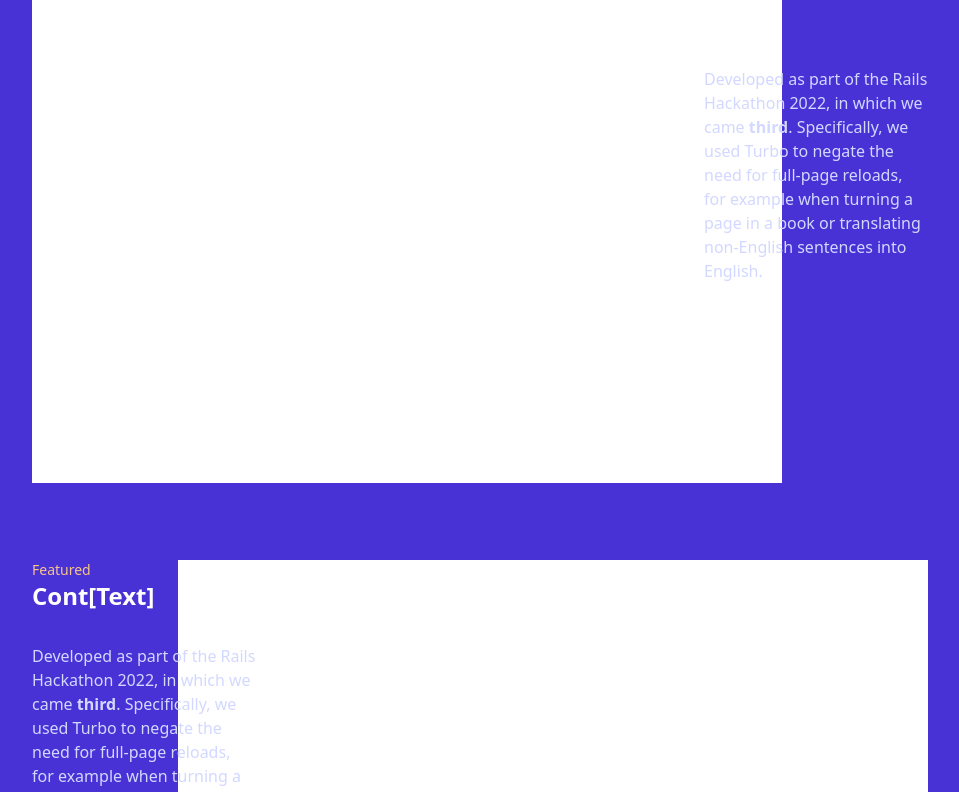
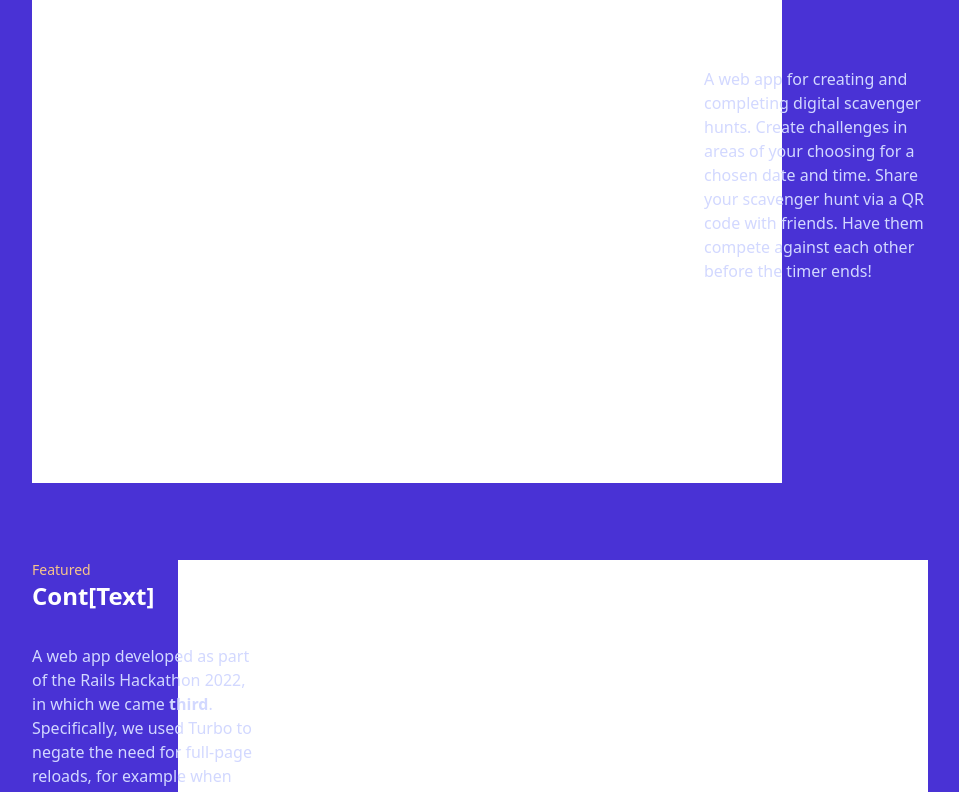
Before and after one commit to adrianHards/adrianhards.github.io, a React (Create React App) app: page / in a window 1280 px wide. Shown: the part 1866-2658 px from the top of the page, without its empty margins (160-1119 px from the left). Built offline with nearby package versions, Linux system fonts and the light colour scheme; a web font is replaced by a local one.

Commit message:
add description to first project

```diff
--- a/src/components/ProjectOne.js
+++ b/src/components/ProjectOne.js
@@ -42,7 +42,6 @@ function ProjectOne() {
             <div class="col-span-1">
               <motion.div variants={fadeIn} class="col-span-1">
                 <div class="float-right">
-                  <div class="text-left">
                   <div class="header text-[#d2d8ff] font-light">
                     <div class="text-[#F7C58A] text-sm">
                       Featured
@@ -51,9 +50,9 @@ function ProjectOne() {
                       Trace
                     </div>
                     <div>
-                          Developed as part of the <span class="hover:text-[#F7C58A] link-underline"><a href="https://railshackathon.com/">Rails Hackathon 2022</a></span>, in which we came <span class="font-semibold">third</span>.
-                          Specifically, we used Turbo to negate the need for full-page reloads, for example when turning a page in a book or translating non-English sentences into English.
-                        </div>
+                      A web app for creating and completing digital scavenger hunts. Create challenges in
+                      areas of your choosing for a chosen date and time. Share your scavenger hunt via a QR code with friends.
+                      Have them compete against each other before the timer ends!
                     </div>
                   </div>
                 </div>
--- a/src/components/ProjectTwo.js
+++ b/src/components/ProjectTwo.js
@@ -34,7 +34,7 @@ function ProjectTwo() {
               <div class="col-span-1 relative text-[#d2d8ff]">
                 <motion.div variants={fadeIn}>
                   <div class="float-right">
-                    <div class="text-left">
+
                       <div class="header text-[#d2d8ff] font-light">
                         <div class="text-[#F7C58A] text-sm">
                           Featured
@@ -43,7 +43,7 @@ function ProjectTwo() {
                           Cont[Text]
                         </div>
                         <div>
-                          Developed as part of the <span class="hover:text-[#F7C58A] link-underline"><a href="https://railshackathon.com/">Rails Hackathon 2022</a></span>, in which we came <span class="font-semibold">third</span>.
+                          A web app developed as part of the <span class="hover:text-[#F7C58A] link-underline"><a href="https://railshackathon.com/">Rails Hackathon 2022</a></span>, in which we came <span class="font-semibold">third</span>.
                           Specifically, we used Turbo to negate the need for full-page reloads, for example when turning a page in a book or translating non-English sentences into English.
                         </div>
                       </div>
@@ -71,7 +71,6 @@ function ProjectTwo() {
 
                       </div>
 
-                    </div>
                   </div>
                 </motion.div>
               </div>
```
Lines whose indentation alone changed are shown as unchanged.
